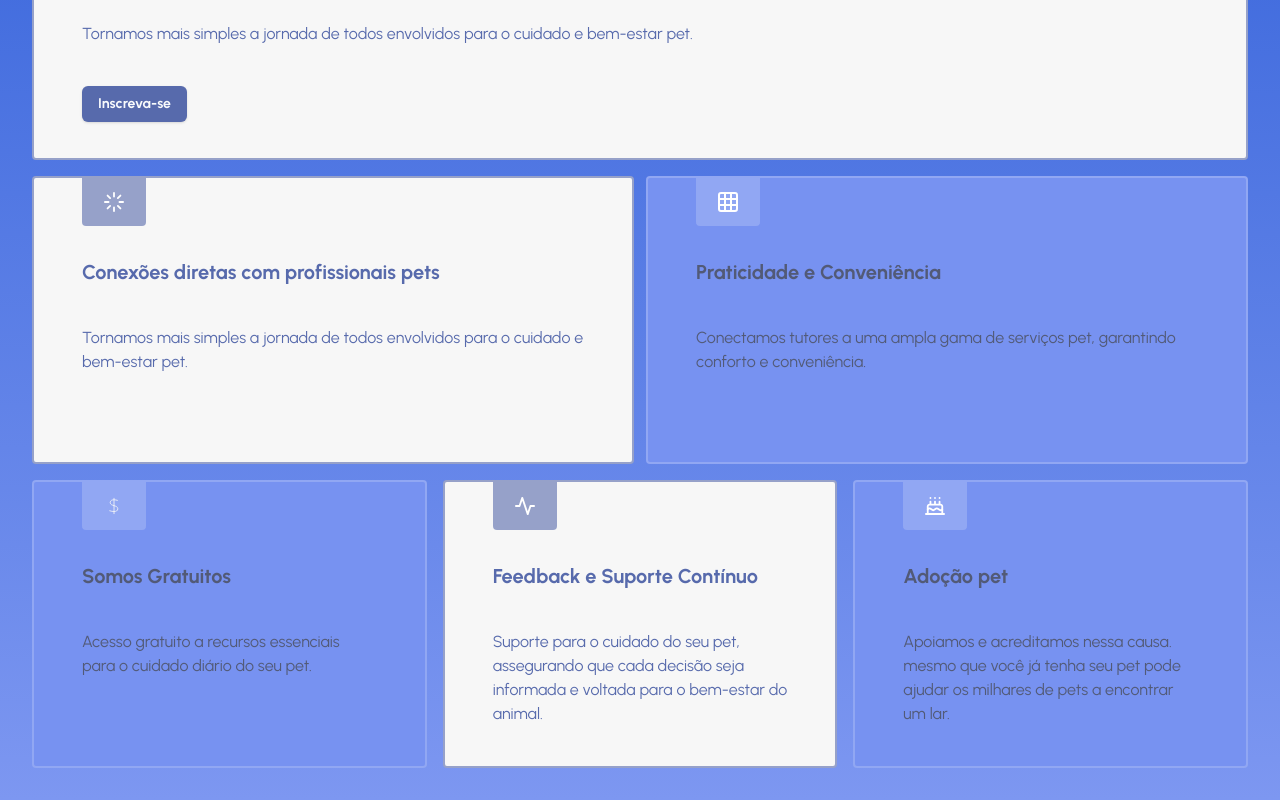
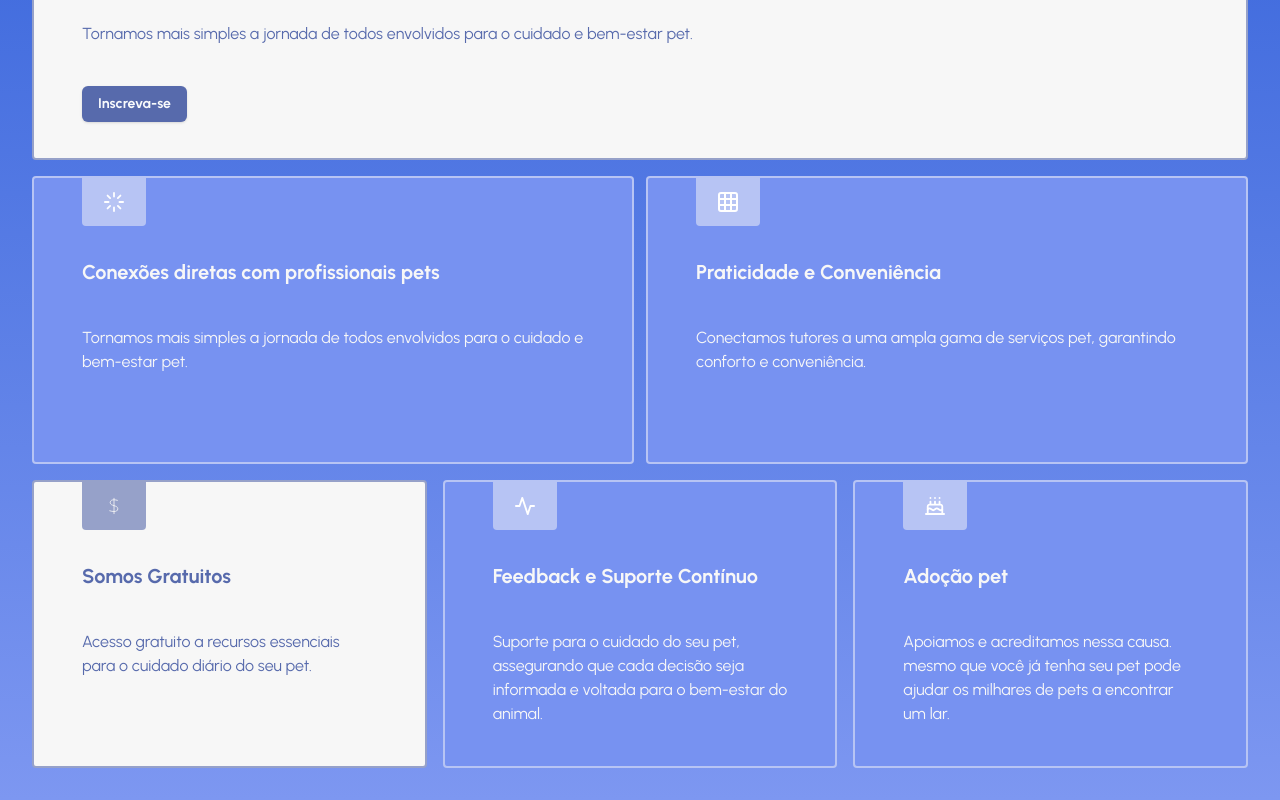
Before and after one commit to Miau-Club/miau-web-lading-page, a Next.js app: page /tutors in a window 1280 px wide. Shown: the part 2880-3680 px from the top of the page. Built offline with nearby package versions, Linux system fonts and the light colour scheme.

Commit message:
altera cores da tela de tutores

```diff
--- a/src/app/tutors/page.tsx
+++ b/src/app/tutors/page.tsx
@@ -236,22 +236,22 @@ const Tutors: React.FC = () => {
                         <GridItem
                             title='Conexões diretas com profissionais pets'
                             text='Tornamos mais simples a jornada de todos envolvidos para o cuidado e bem-estar pet.'
-                            bgColor='bg-miau-white'
-                            textColor='text-miau-blueDark'
-                            borderColor='border-miau-blueDark/60'
+                            bgColor='bg-miau-blueLight'
+                            textColor='text-miau-white'
+                            borderColor='border-miau-white/50'
                             className="sm:w-[49.5%] h-[100%]"
                         >
-                            <SealGridIcon color={'bg-miau-blueDark/60'} iconSrc='/icons/loader.svg' />
+                            <SealGridIcon color={'bg-miau-white/50'} iconSrc='/icons/loader.svg' />
                         </GridItem>
                         <GridItem
                             title='Praticidade e Conveniência'
                             text='Conectamos tutores a uma ampla gama de serviços pet, garantindo conforto e conveniência.'
                             bgColor='bg-miau-blueLight'
-                            textColor='text-miau-black/70'
-                            borderColor='border-miau-white/20'
+                            textColor='text-miau-white'
+                            borderColor='border-miau-white/50'
                             className="sm:w-[49.5%] h-[100%]"
                         >
-                            <SealGridIcon color={'bg-miau-white/20'} iconSrc='/icons/grid.svg' />
+                            <SealGridIcon color={'bg-miau-white/50'} iconSrc='/icons/grid.svg' />
                         </GridItem>
                     </div>
 
@@ -259,34 +259,34 @@ const Tutors: React.FC = () => {
                         isHeader
                         title='Somos Gratuitos'
                         text='Acesso gratuito a recursos essenciais para o cuidado diário do seu pet.'
-                        bgColor='bg-miau-blueLight'
-                        textColor='text-miau-black/70'
-                        borderColor='border-miau-white/20'
+                        bgColor='bg-miau-white'
+                        textColor='text-miau-blueDark'
+                        borderColor='border-miau-blueDark/60'
                         className='sm:col-span-1 pt-14 sm:pt-20'
                     >
-                        <SealGridIcon color={'bg-miau-white/20'} iconSrc='/icons/currency-dolar.svg' />
+                        <SealGridIcon color={'bg-miau-blueDark/60'} iconSrc='/icons/currency-dolar.svg' />
                     </GridItem>
 
                     {/* Web view */}
                     <GridItem
                         title='Feedback e Suporte Contínuo'
                         text='Suporte para o cuidado do seu pet, assegurando que cada decisão seja informada e voltada para o bem-estar do animal.'
-                        bgColor='bg-miau-white'
-                        textColor='text-miau-blueDark'
-                        borderColor='border-miau-blueDark/60'
+                        bgColor='bg-miau-blueLight'
+                        textColor='text-miau-white'
+                        borderColor='border-miau-white/50'
                         className='relative hidden sm:flex flex-col col-span-1 px-8 w-full'
                     >
-                        <SealGridIcon color={'bg-miau-blueDark/60'} iconSrc='/icons/activity.svg' />
+                        <SealGridIcon color={'bg-miau-white/50'} iconSrc='/icons/activity.svg' />
                     </GridItem>
                     <GridItem
                         title='Adoção pet'
                         text='Apoiamos e acreditamos nessa causa. mesmo que você já tenha seu pet pode ajudar os milhares de pets a encontrar um lar.'
                         bgColor='bg-miau-blueLight'
-                        textColor='text-miau-black/70'
-                        borderColor='border-miau-white/20'
+                        textColor='text-miau-white'
+                        borderColor='border-miau-white/50'
                         className='relative hidden sm:flex flex-col col-span-1 px-8 w-full'
                     >
-                        <SealGridIcon color={'bg-miau-white/20'} iconSrc='/icons/cake.svg' />
+                        <SealGridIcon color={'bg-miau-white/50'} iconSrc='/icons/cake.svg' />
                     </GridItem>
 
                     {/* Mobile view */}
```
